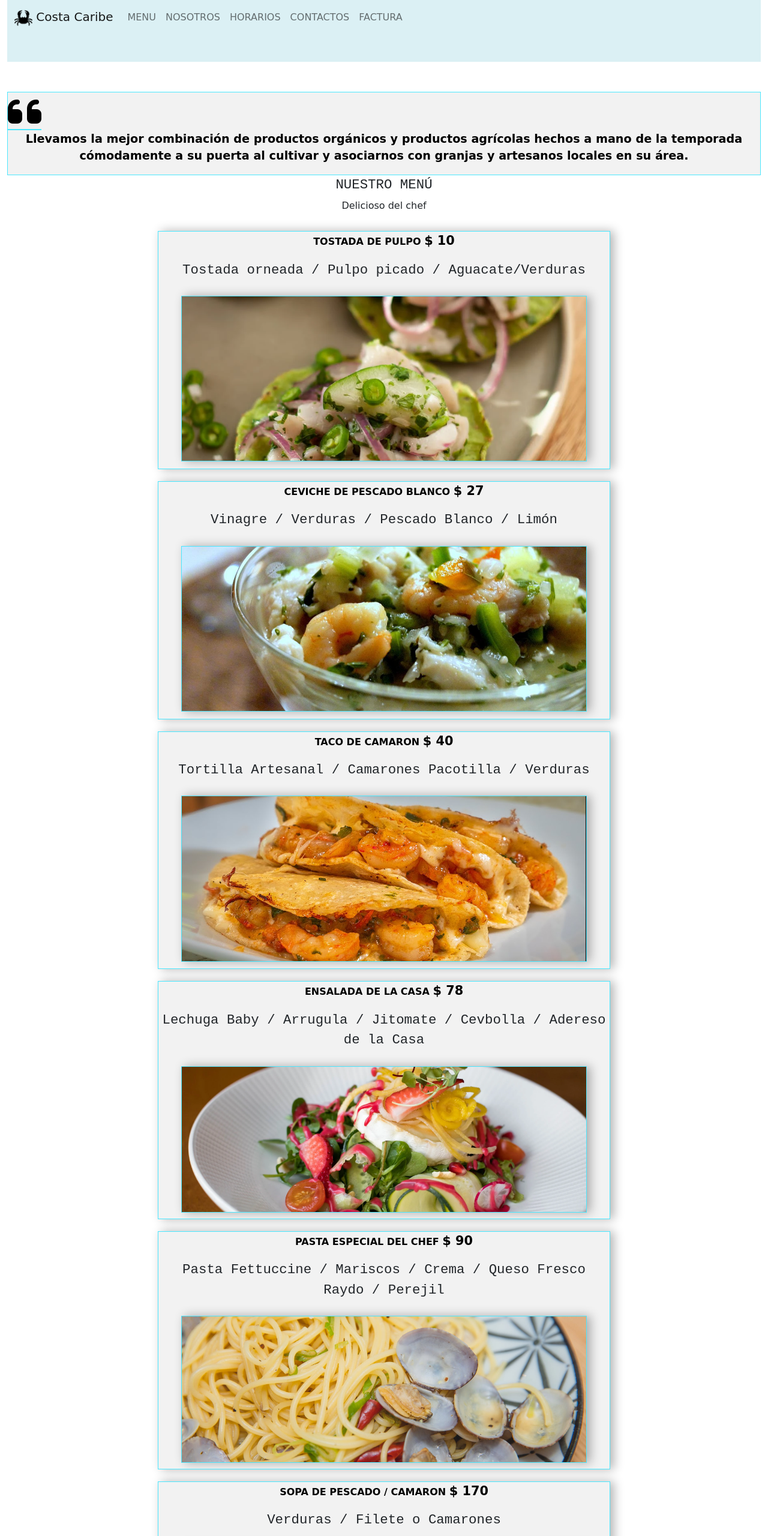
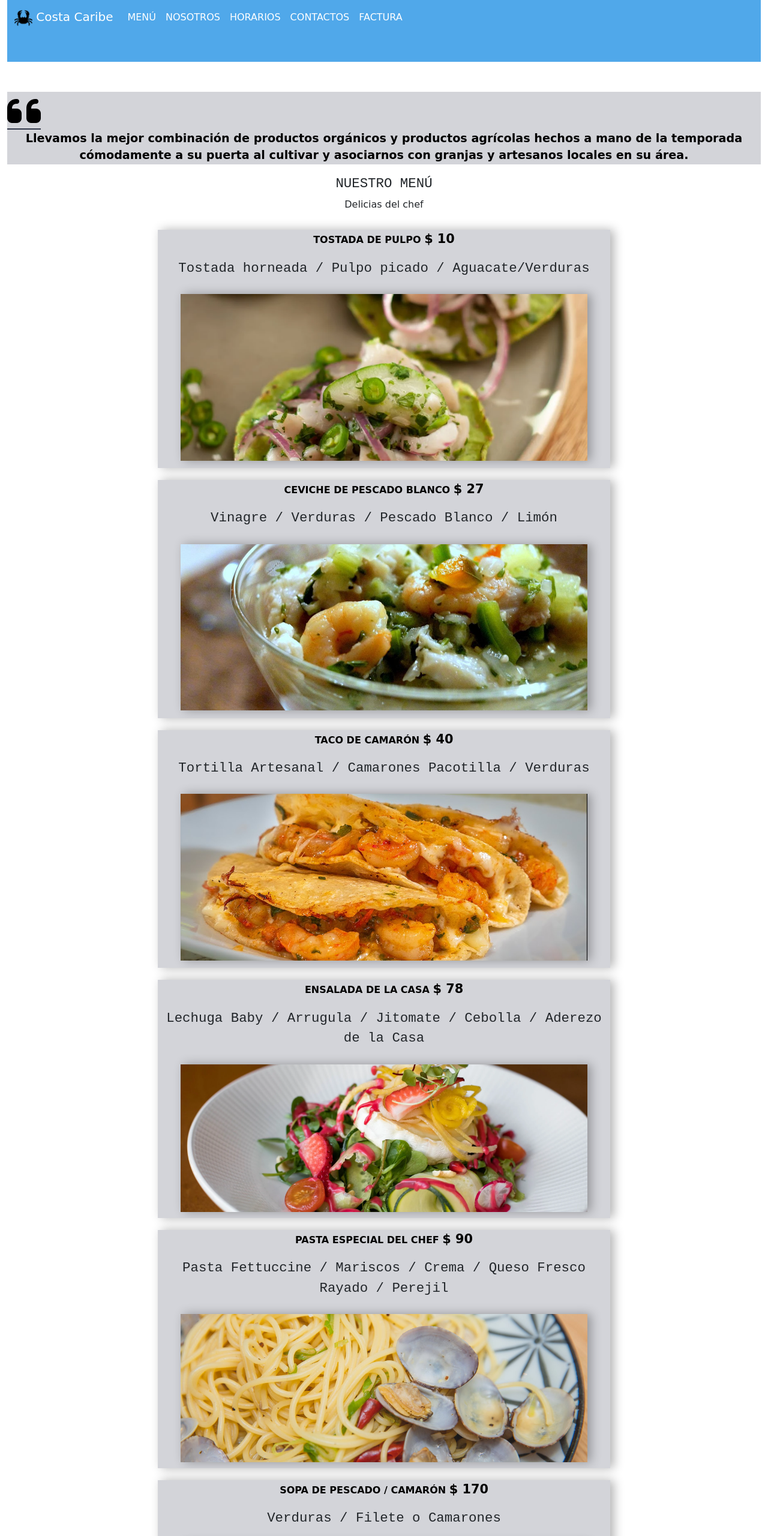
Before and after one commit to jose98-art/proyectoCARIBE, a website: page ArchivosHTML/menu.html in a window 1280 px wide. Shown: the top 2560 px of the page at 60% size. Drawn offline with Linux system fonts and the light colour scheme; a web font is replaced by a local one.

Commit message:
agregando estilos y modificando ortografía

```diff
--- a/ArchivosHTML/menu.html
+++ b/ArchivosHTML/menu.html
@@ -18,7 +18,7 @@
 <link href="https://fonts.googleapis.com/css2?family=Fascinate+Inline&display=swap" rel="stylesheet">
     <!--ICON-->
     <link rel="icon" href="img/crab.png">
-    <title>COSTA CARIBE | MENU</title>
+    <title>COSTA CARIBE | MENÚ</title>
 </head>
 <body>
     <div class="container-fluid">
@@ -32,7 +32,7 @@
               <div class="  collapse navbar-collapse" id="navbarSupportedContent">
                 <ul class="navbar-nav me-auto mb-2 mb-lg-0">
                   <li class="nav-item">
-                    <a class="nav-link " href="menu.html">MENU</a>
+                    <a class="nav-link " href="menu.html">MENÚ</a>
                   </li>
                   <li class="nav-item">
                     <a class="nav-link" href="nosotros.html">NOSOTROS</a>
@@ -65,7 +65,7 @@
         <p id="cero" >NUESTRO MENÚ
             <br>
             <span>
-            Delicioso del chef
+            Delicias del chef
           </span>
         </p>
 
@@ -73,7 +73,7 @@
 
           <div id="uno">
             <p>TOSTADA DE PULPO  <span>$ 10 </span></p>
-            <p>Tostada orneada / Pulpo picado / Aguacate/Verduras</p>
+            <p>Tostada horneada / Pulpo picado / Aguacate/Verduras</p>
            <div>
             <img src="../img/Tostada-pulpo.webp" alt="">
            </div>
@@ -88,7 +88,7 @@
           </div>
 
           <div id="tres">
-            <p>TACO DE CAMARON  <span>$ 40</span></p>
+            <p>TACO DE CAMARÓN  <span>$ 40</span></p>
             <p>Tortilla Artesanal / Camarones Pacotilla / Verduras </p>
             <div>
               <img src="../img/Taco-gobernador.jpeg" alt="">
@@ -97,7 +97,7 @@
 
           <div id="cuatro">
             <p>ENSALADA DE LA CASA  <span>$ 78</span></p>
-            <p>Lechuga Baby / Arrugula / Jitomate / Cevbolla / Adereso de la Casa</p>
+            <p>Lechuga Baby / Arrugula / Jitomate / Cebolla / Aderezo de la Casa</p>
             <div>
               <img src="../img/ensalada.webp" alt="">
             </div>
@@ -105,14 +105,14 @@
 
           <div id="cinco">
             <p>PASTA ESPECIAL DEL CHEF  <span>$ 90</span></p>
-            <p>Pasta Fettuccine / Mariscos / Crema / Queso Fresco Raydo / Perejil </p>
+            <p>Pasta Fettuccine / Mariscos / Crema / Queso Fresco Rayado / Perejil </p>
             <div>
               <img src="../img/Pastta.jpeg" alt="">
             </div>
           </div>
 
           <div id="seis">
-            <p>SOPA DE PESCADO / CAMARON  <span>$ 170</span></p>
+            <p>SOPA DE PESCADO / CAMARÓN  <span>$ 170</span></p>
             <p>Verduras / Filete o Camarones</p>
             <div>
               <img src="../img/sopa.webp" alt="">
--- a/Estilos/styles.scss
+++ b/Estilos/styles.scss
@@ -22,6 +22,9 @@ nav{
 
 
     div{
+        .navbar-brand{
+            color: $blanc;
+        }
 
       a{
 
@@ -32,9 +35,11 @@ nav{
 
             ul{
                 li{
+                    .nav-link{
+                        color: $blanc;
+                    }
                     a{
                         font-family: $font2;
-                        color: $blanc;
                     }
                 }
             }
--- a/archivoSCSS/_querie.scss
+++ b/archivoSCSS/_querie.scss
@@ -165,9 +165,8 @@
 
     /*======================MENU======================*/
     .menu{
-        background-color: $colorf;
+        background-color: $gris;
         margin-top: 5px;
-        border: 1px solid map-get($map: $coloresPrincipales, $key:footer );
         a{
             text-align: center;
             border-bottom: 2px double map-get($map: $coloresPrincipales, $key:footer );
@@ -202,8 +201,7 @@
                 margin: 10px;
                 overflow: hidden;
                 box-shadow: 6px 0px 16px rgba(0,0,0,.3);
-                background-color: $colorf;
-                border: .90px solid map-get($map: $coloresPrincipales, $key:footer );
+                background-color: $gris;
 
                 p:first-child{
                     font-size: 1rem;
@@ -265,7 +263,7 @@
             align-items: center;
             justify-content: center;
             border-radius: 10px;
-            background-color: $gris;
+            background-color: $colorf;
             cursor: pointer;
             p{
                 text-align: center;
@@ -293,7 +291,7 @@
         }
     }
 
-    /*============NSOTROS===============*/
+    /*============NOSOTROS===============*/
     .nosotros{
         width: 100%;
         div{
@@ -307,7 +305,7 @@
                 text-align: center;
             }
             div{
-                background-color: $colorf;
+                background-color: $gris;
                 width: 100%;
                 height: 400px;
                 margin: 10px 0 10px 0;
@@ -347,7 +345,7 @@
             text-align: center;
             font-size: 1.3rem;
             font-family: $font2;
-            background-color: $colorf;
+            background-color: $gris;
 
             p{
                 font-size: 1rem;
@@ -360,7 +358,7 @@
             display: flex;
             flex-direction: column;
             align-items: center;
-            background-color: $colorf;
+            background-color: $gris;
             padding: 10px;
 
             h2{
@@ -371,10 +369,10 @@
             p{
                 text-align: center;
                 width:70%;
-                border-bottom: 3px double map-get($map: $coloresPrincipales, $key:footer );
             }
             button{
                 cursor: pointer;
+                background-color: map-get($map: $coloresPrincipales, $key:header );
             }
         }
     }
@@ -387,16 +385,14 @@
 
     .contacto{
         width: 100%;
-        border: 4px solid map-get($map: $coloresPrincipales, $key:footer );
         margin: 10px 0px;
         display: flex;
         flex-direction: column;
         justify-content: center;
         align-items: center;
-        background-color: $colorf;
+        background-color: $gris;
         div{
             width: 50%;
-            border-bottom: 3px double map-get($map: $coloresPrincipales, $key:footer );
             p{
                 text-align: center;
                 a{
@@ -411,7 +407,7 @@
     /*============FACTURAS===============*/
 
     .facturas{
-        background-color: $colorf;
+        background-color: $gris;
         width: 100%;
         margin: 25px auto;
         .row{
@@ -435,7 +431,11 @@
                 overflow: hidden;
                 p{
                     label{
+                        .file{
+                            font-size: 1rem;
+                        }
                         button{
+                            background-color: map-get($map: $coloresPrincipales, $key:header );
                             margin-top: 10px;
                             text-align: center;
                             margin-left: auto;
@@ -537,6 +537,7 @@
         }
         .parrD{
             font-size: .9rem;
+            color: $blanc;
         }
 
     }
--- a/archivoSCSS/_variables.scss
+++ b/archivoSCSS/_variables.scss
@@ -5,14 +5,13 @@ $font3: 'Courier New', Courier, monospace;
 $azulC:#4ae7ff; se reemplaso este variable en el mapa
 */
 $azulF:#0f206c;
-$blanc:white;
-$Negro:black;
+$blanc:#ffffff;
+$Negro:#000000;
 /*
 $azulcl:rgba(76, 182, 198,.2); se reemplaso este variable en el mapa
 */
-$gris:rgba(242,242,242,.4);
+$gris:rgba(145, 149, 160,.4);
 $colorf:rgb(242,242,242);
-
 
 /*VARIABLES PARA LAS OPERACIONES*/
 $size:1em;
@@ -26,6 +25,5 @@ $largo2:100%;
 
 $margin:5px;
 
-
 /*MAPAS:  este mapa se lo aplique al nav y al footer */
-$coloresPrincipales:(header:rgba(76, 182, 198,.2) ,footer:#4ae7ff  );
+$coloresPrincipales:(header:rgb(80, 168, 234)  ,footer:rgba(44, 50, 70,.97) );
```
Also changed, not shown: ArchivosHTML/contactos.html (+1 -1 lines), ArchivosHTML/facturas.html (+4 -4 lines), ArchivosHTML/horarios.html (+1 -1 lines), ArchivosHTML/nosotros.html (+1 -1 lines), index.html (+1 -1 lines), Estilos/styles.css, 1 other file.
